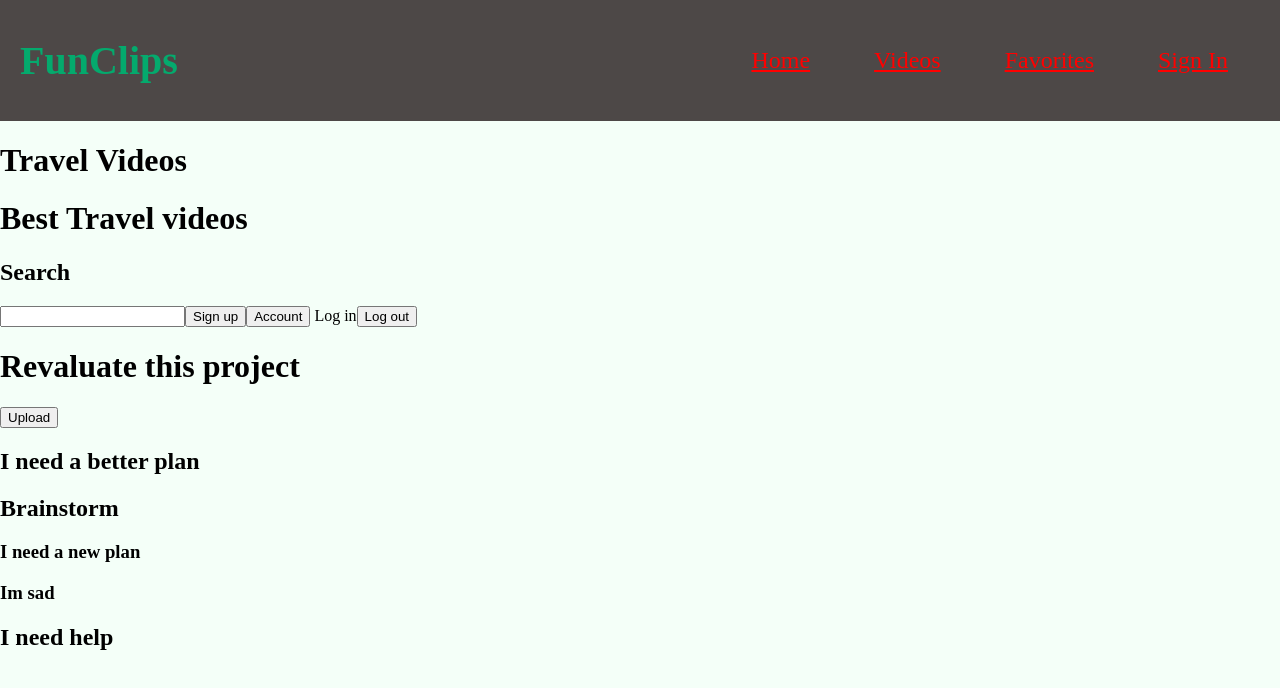
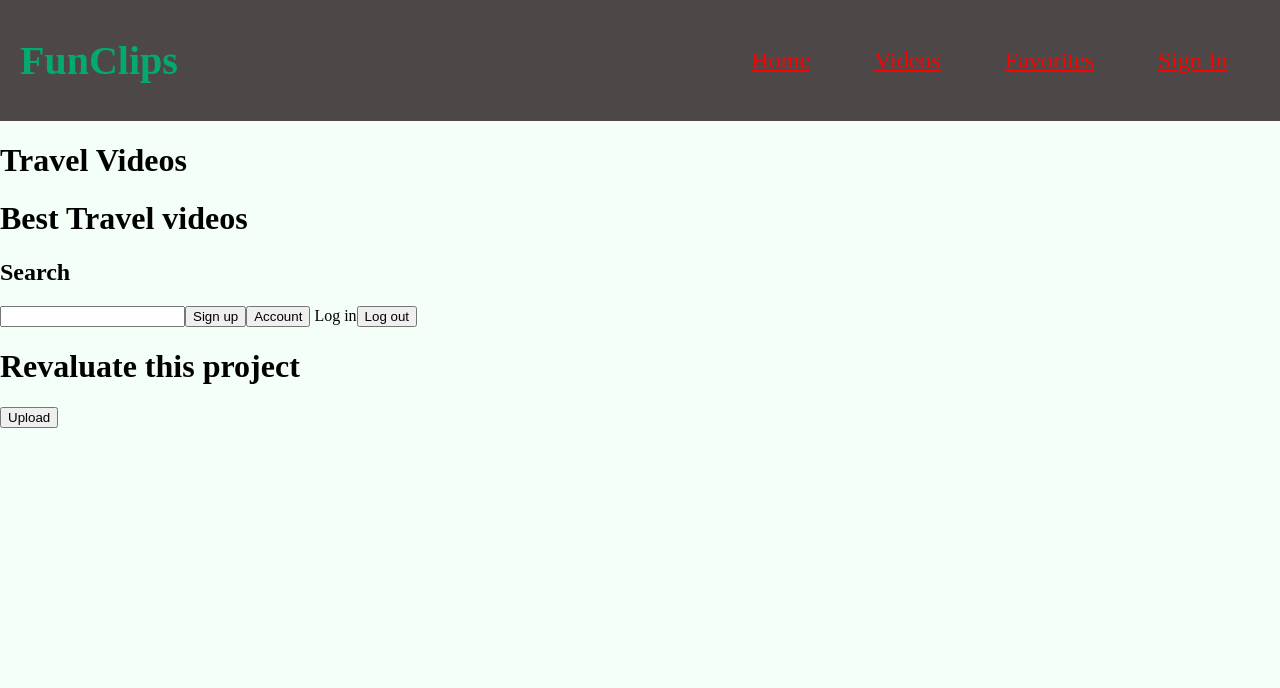
Before and after one commit to RicoMedi/fun-clips, a React (Create React App) app: page / in a window 1280 px wide. Shown: the top 688 px of the page. Built offline with nearby package versions, Linux system fonts and the light colour scheme; a web font is replaced by a local one.

Commit message:
clean up

```diff
--- a/src/home/HomePage.js
+++ b/src/home/HomePage.js
@@ -15,11 +15,8 @@ export const HomePage = () => {
       Revaluate this project
     </h1>
       <button>Upload</button>
-      <h2> I need a better plan</h2>
-      <h2> Brainstorm</h2>
-      <h3> I need a new plan </h3>
-      <h3> Im sad</h3>
-      <h2> I need help</h2>
+
+
     </div>
   );
 };
```
